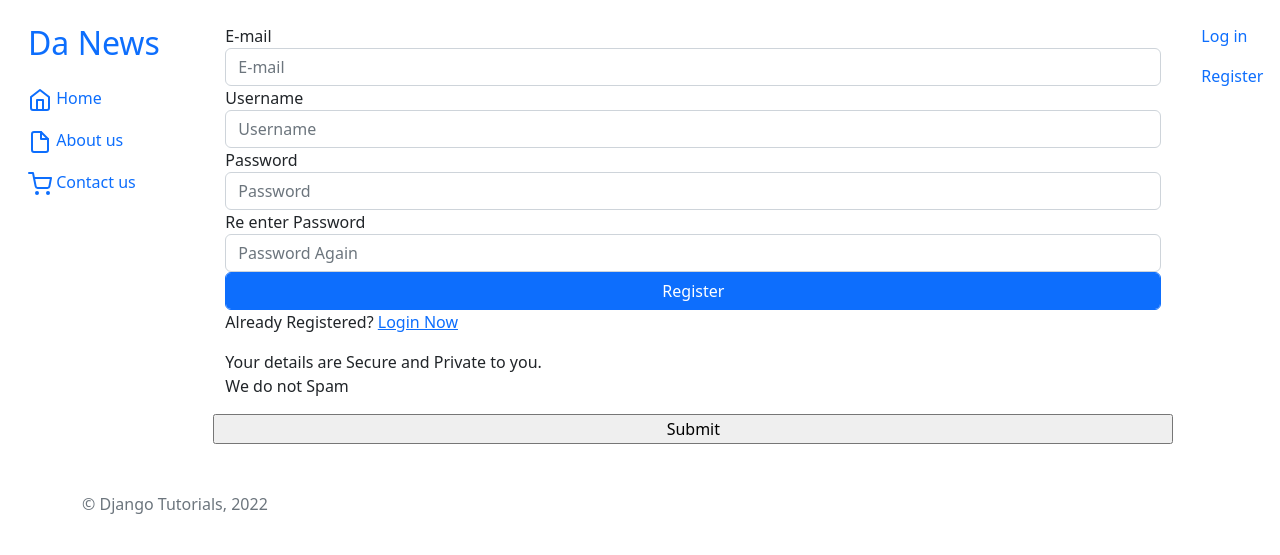
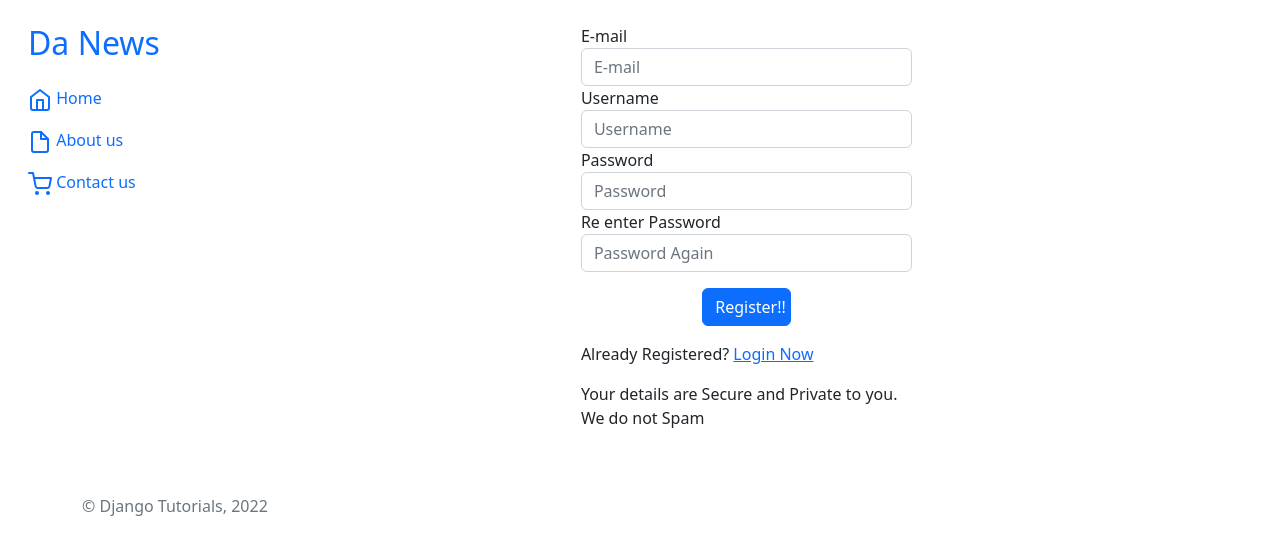
Before and after one commit to Axelkarnebro/webcasts-group-14, a Django app: page /register/ in a window 1280 px wide. Shown: the top 555 px of the page. Run offline with Django 4.2, Linux system fonts and the light colour scheme; some libraries are stand-ins or nearby versions.

Commit message:
beautified login/register pages

```diff
--- /dev/null
+++ b/main/templates/layouts/private_base.html
@@ -0,0 +1,48 @@
+<!doctype html>
+{% load static %}
+<html lang="en">
+<head>
+  <meta charset="utf-8">
+  <meta name="viewport" content="width=device-width, initial-scale=1, shrink-to-fit=no">
+  <meta http-equiv="x-ua-compatible" content="ie=edge">
+  <meta http-equiv="content-type" content="text/html;charset=utf-8"/>
+  <meta name="author" content="Mark Otto, Jacob Thornton, and Bootstrap contributors">
+  <title>Django Tutorials - {% block title %}{% endblock %}</title>
+  <meta name="description" content="{% block description %}{% endblock %}">
+  <meta name="keywords" content="Django Tutorials, Best Python Tutorials {% block keywords %}{% endblock %}">
+
+  <link href="{% static 'css/bootstrap.min.css' %}" rel="stylesheet">
+
+</head>
+
+<body>
+
+<!-- OLD navbar
+<header class="py-5">
+  {% include 'includes/_menu.html' %}
+</header>
+-->
+
+<div class="container-fluid">
+  <div class="row">
+    {%include 'includes/_sidebar.html'%}
+
+    <main class="col-10">
+      {% block content %}
+      {% endblock %}
+    </main>
+  </div>
+</div>
+
+<footer class="text-muted py-5">
+  <div class="container">
+    <p class="mb-1">&copy; Django Tutorials, 2022</p>
+  </div>
+</footer>
+
+
+<script src="{% static 'js/bootstrap.bundle.min.js' %}"></script>
+
+
+</body>
+</html>
--- a/main/templates/pages/register_form.html
+++ b/main/templates/pages/register_form.html
@@ -1,4 +1,4 @@
-<div class="form">
+<div class="form col-4">
   <form method="post"
         action="{% url 'main:register_user' %}"
   >
@@ -71,9 +71,8 @@
         </div>
       {% endif %}
     </div>
-    <div class="form-group">
-      <input class="form-control btn btn-primary" type="submit"
-             value="Register">
+    <div class="form-group row justify-content-center">
+      <button class="col-3 m-3 btn btn-primary" type="submit">Register!!</button>
     </div>
   </form>
   <p class="message">Already Registered? <a href="{% url 'main:login_user' %}">Login
--- a/main/templates/pages/register_user.html
+++ b/main/templates/pages/register_user.html
@@ -1,4 +1,4 @@
-{% extends 'layouts/public_base.html' %}
+{% extends 'layouts/private_base.html' %}
 
 {% block description %}
   Register new user
@@ -14,12 +14,9 @@
 
 {% block content %}
 <section class="mt-4">
-    <div class="row">
-        <form action="" method="post">
+        <form class="row justify-content-center" action="" method="post">
             {%csrf_token%}
             {% include 'pages/register_form.html'%}
-            <input type="submit" value="Submit">
         </form>
-    </div>
 </section>
 {% endblock %}
```
Also changed, not shown: main/templates/pages/login_form.html (+3 -5 lines), main/templates/pages/login_user.html (+6 -4 lines).
